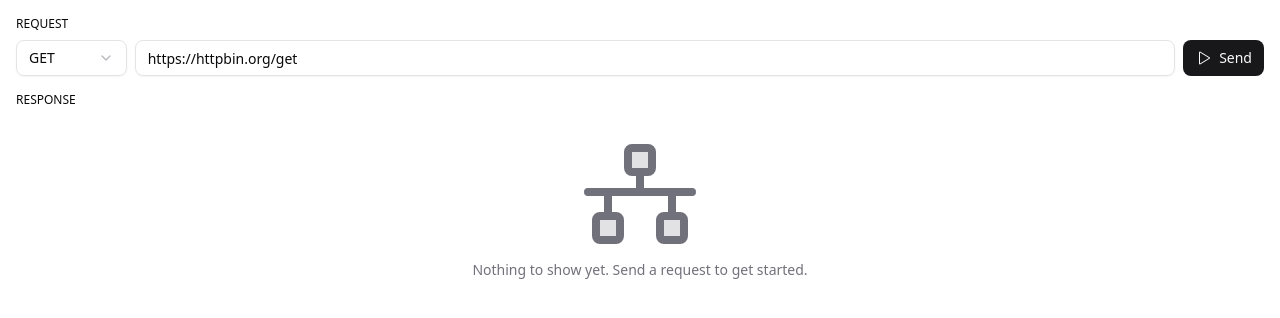
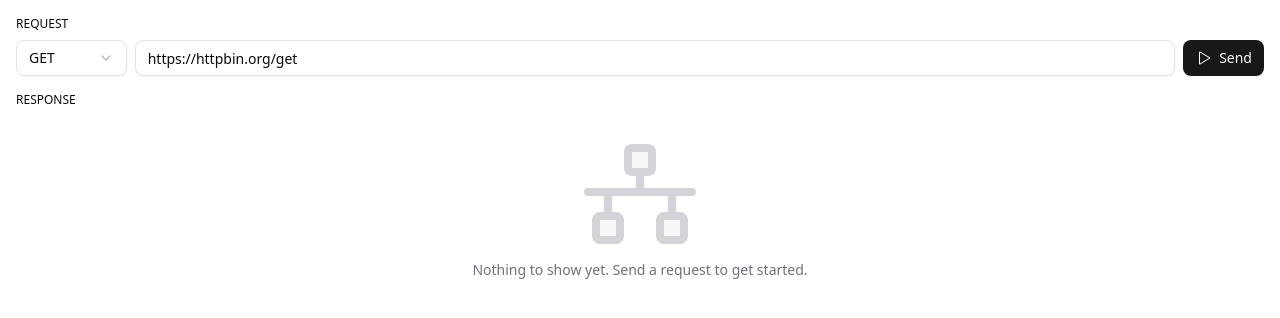
Before and after one commit to joeattardi/scratchapi, a React (Vite) app: page / in a window 1280 px wide. Shown: the top 318 px of the page. Built offline with nearby package versions, Linux system fonts and the light colour scheme.

Commit message:
Style tweaks

```diff
--- a/src/renderer/components/ui/button.tsx
+++ b/src/renderer/components/ui/button.tsx
@@ -5,7 +5,7 @@ import { cva, type VariantProps } from 'class-variance-authority';
 import { cn } from '@/lib/utils';
 
 const buttonVariants = cva(
-    "inline-flex items-center justify-center gap-2 whitespace-nowrap rounded-md text-sm font-medium transition-all disabled:pointer-events-none disabled:opacity-50 [&_svg]:pointer-events-none [&_svg:not([class*='size-'])]:size-4 shrink-0 [&_svg]:shrink-0 outline-none focus-visible:border-ring focus-visible:ring-ring/50 focus-visible:ring-[3px] aria-invalid:ring-destructive/20 dark:aria-invalid:ring-destructive/40 aria-invalid:border-destructive",
+    "hover:cursor-pointer inline-flex items-center justify-center gap-2 whitespace-nowrap rounded-md text-sm font-medium transition-all disabled:pointer-events-none disabled:opacity-50 [&_svg]:pointer-events-none [&_svg:not([class*='size-'])]:size-4 shrink-0 [&_svg]:shrink-0 outline-none focus-visible:border-ring focus-visible:ring-ring/50 focus-visible:ring-[3px] aria-invalid:ring-destructive/20 dark:aria-invalid:ring-destructive/40 aria-invalid:border-destructive",
     {
         variants: {
             variant: {
--- a/src/renderer/response/EmptyState.tsx
+++ b/src/renderer/response/EmptyState.tsx
@@ -3,7 +3,7 @@ import { NetworkIcon } from '@phosphor-icons/react';
 export default function EmptyState() {
     return (
         <div className="flex flex-col items-center p-4 text-zinc-500 text-sm">
-            <NetworkIcon size={128} weight="duotone" className="text-zinc-500" />
+            <NetworkIcon size={128} weight="duotone" className="text-zinc-300" />
             Nothing to show yet. Send a request to get started.
         </div>
     )
```
